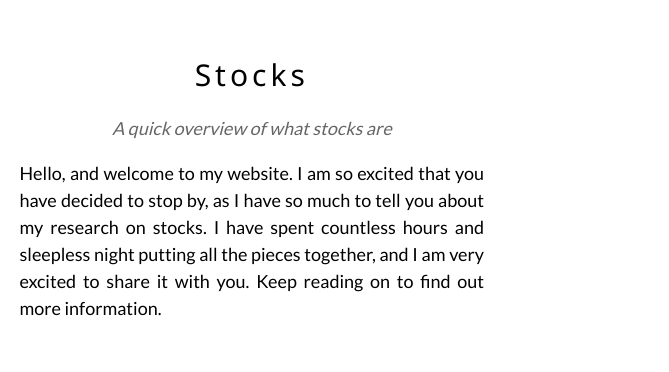
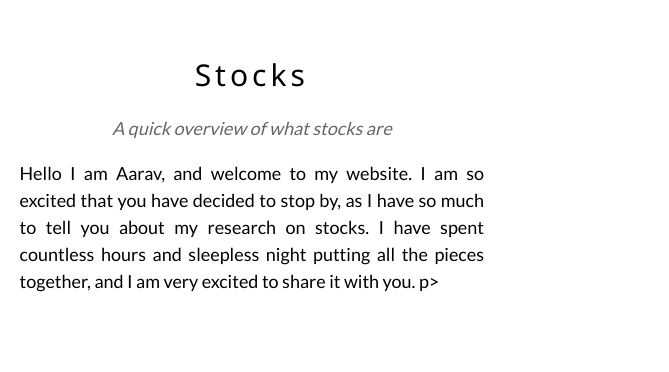
Before and after one commit to Aarav-Juneja/Aarav-Juneja.github.io, a plain HTML site: page index.html in a window 1280 px wide. Shown: the part 68-440 px from the top of the page, 611-1280 px from the left. Drawn offline with nearby package versions, Linux system fonts and the light colour scheme.

Commit message:
Update index.html
I decided to do a final edit before #1 so I can get theings ready. A simple change my mom requested me.

Co-Authored-By: Aarav Juneja <aarav-juneja@users.noreply.github.com>

```diff
--- a/index.html
+++ b/index.html
@@ -44,7 +44,7 @@ body {font-family: "Lato", sans-serif}
     <div class="w3-col m6 w3-large w3-margin-bottom" style="width:49%">
       <h2 class="w3-wide">Stocks</h2>
       <p style="opacity:0.60"><i>A quick overview of what stocks are</i></p>
-      <p style="text-align:justify!important">Hello, and welcome to my website. I am so excited that you have decided to stop by, as I have so much to tell you about my research on stocks. I have spent countless hours and sleepless night putting all the pieces together, and I am very excited to share it with you. Keep reading on to find out more information.</p>
+      <p style="text-align:justify!important">Hello I am Aarav, and welcome to my website. I am so excited that you have decided to stop by, as I have so much to tell you about my research on stocks. I have spent countless hours and sleepless night putting all the pieces together, and I am very excited to share it with you. p>
     </div>
   </div>
 
```
